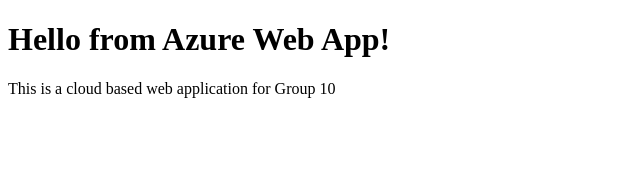
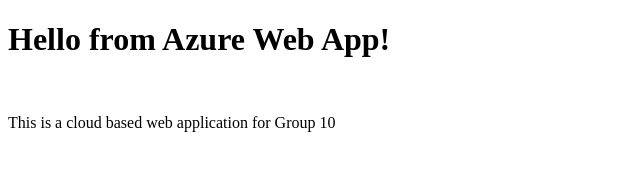
Before and after one commit to NicM34/azure-webapp-demo, a website: page public/index.html in a window 1280 px wide. Shown: the whole page, without its empty margins (0-640 px from the left). Drawn offline with Linux system fonts and the light colour scheme.

Commit message:
Update index.html

```diff
--- a/public/index.html
+++ b/public/index.html
@@ -4,7 +4,7 @@
     <title>Welcome to Azure App</title>
   </head>
   <body>
-    <h1>Hello from Azure Web App!</h1>
+    <h1>Hello from Azure Web App!</h1> <br/>
     <p>This is a cloud based web application for Group 10 </p>
   </body>
 </html>
```
